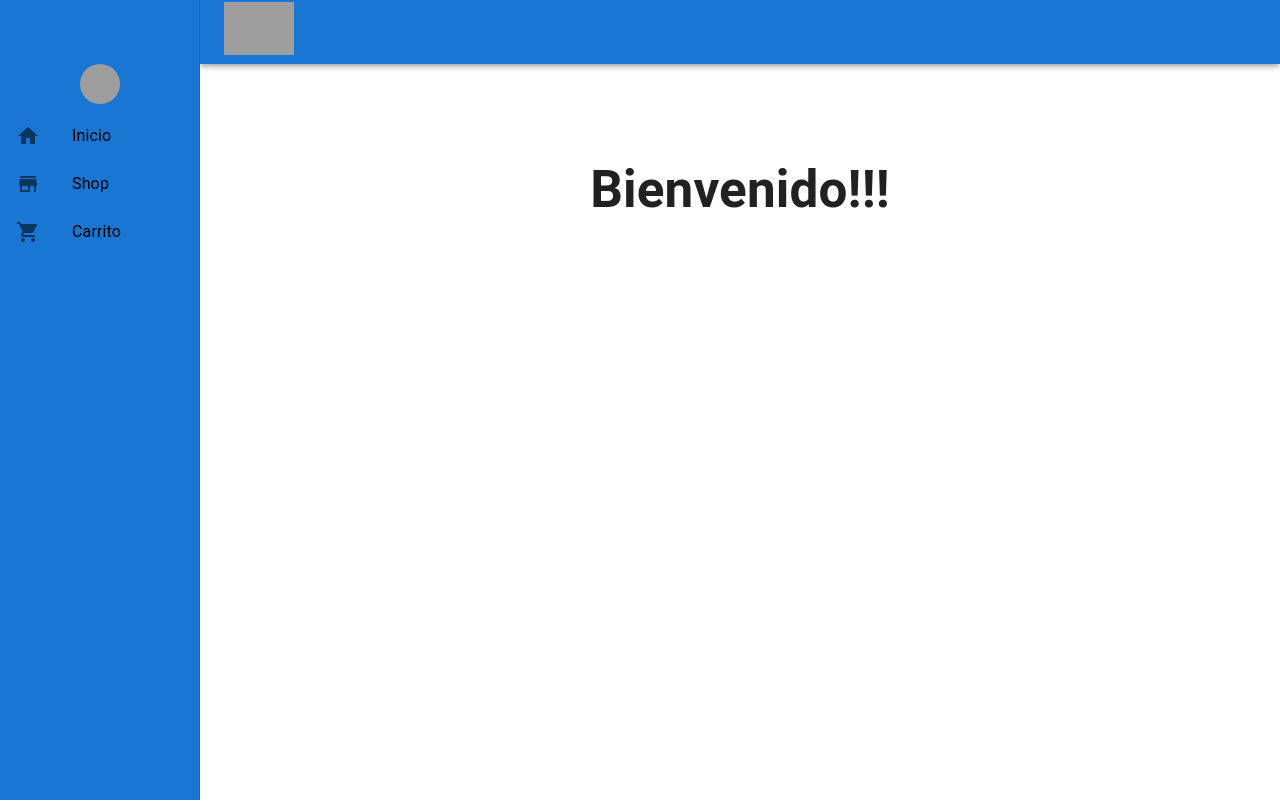
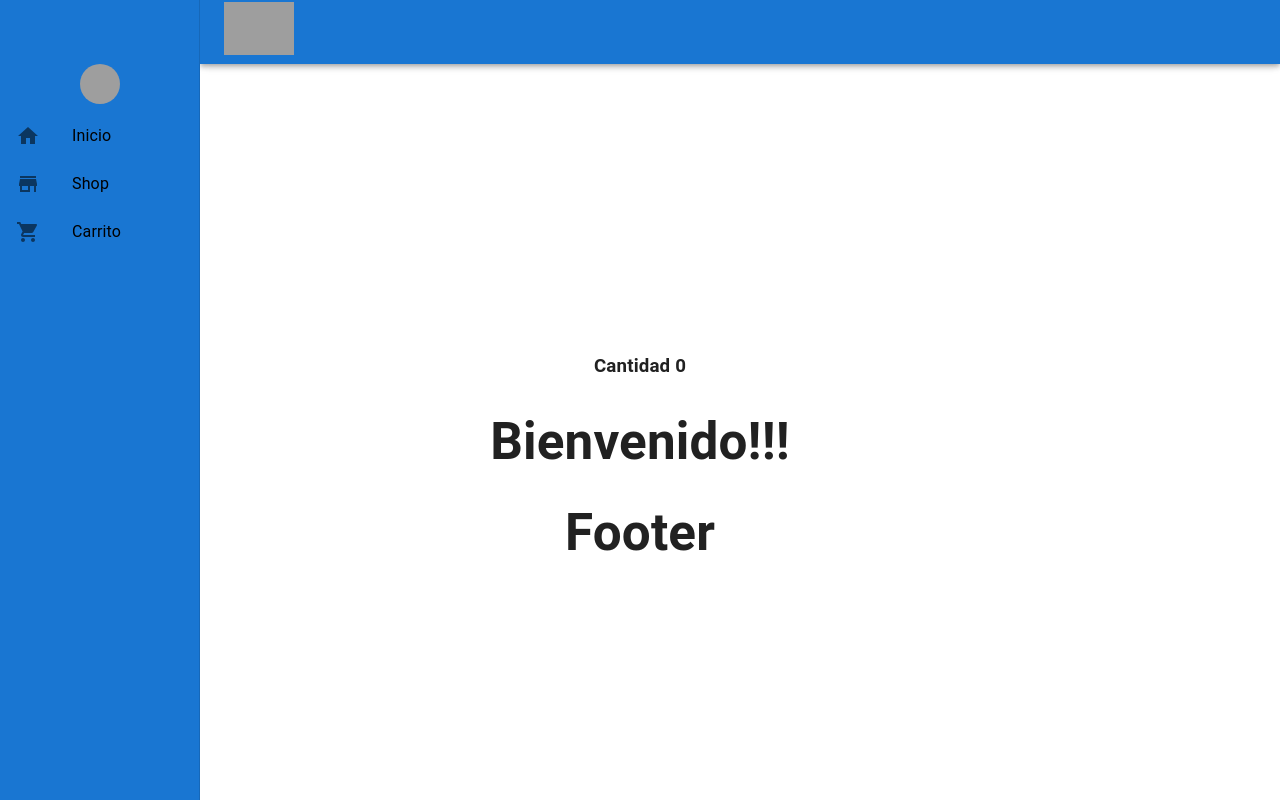
Before and after one commit to florrueda/Frontend-3, a React (Vite) app: page / in a window 1280 px wide. Shown: the top 802 px of the page. Built offline with nearby package versions, Linux system fonts and the light colour scheme; grey boxes are pictures that could not be loaded.

Commit message:
Ajuste clase 22

```diff
--- a/src/Components/Layout/Layout.jsx
+++ b/src/Components/Layout/Layout.jsx
@@ -13,7 +13,7 @@ const Layout = () => {
     return (
         <div>
             <NavbarMaterial></NavbarMaterial>
-            <h3>{state.totalQuantity}</h3>
+            <h3>Cantidad {state.totalQuantity}</h3>
             <Outlet></Outlet>
             <h1>Footer</h1>
         </div>
--- a/src/Components/Layout/Navbar/NavbarMaterial.jsx
+++ b/src/Components/Layout/Navbar/NavbarMaterial.jsx
@@ -15,8 +15,6 @@ import StoreIcon from '@mui/icons-material/Store';
 import ShoppingCartIcon from "@mui/icons-material/ShoppingCart";
 import Toolbar from "@mui/material/Toolbar";
 import { Avatar } from "@mui/material";
-import LogoutIcon from "@mui/icons-material/Logout";
-import { Outlet } from "react-router-dom";
 import {useNavigate} from 'react-router-dom'
 
 const drawerWidth = 200;
@@ -146,12 +144,11 @@ const NavbarMaterial = (props) => {
           flexGrow: 1,
           py: 4,
           width: { sm: `calc(100% - ${drawerWidth}px)` },
-          minHeight: "100vh",
+          // minHeight: "100vh",
           // marginBottom: "50px"
         }}
       >
         <Toolbar />
-        <Outlet />
       </Box>
     </Box>
   );
```
